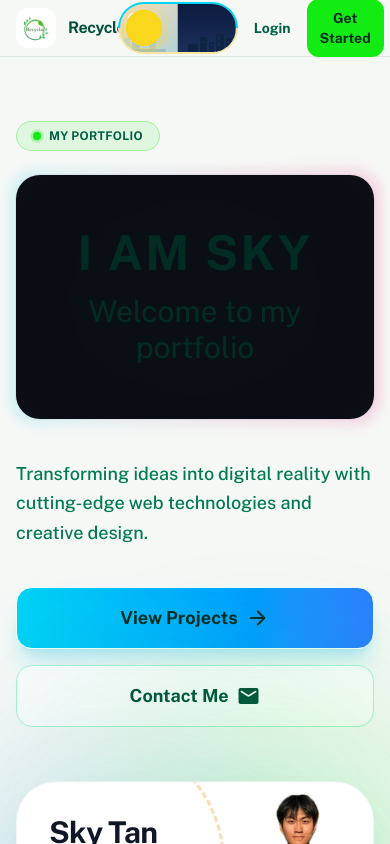
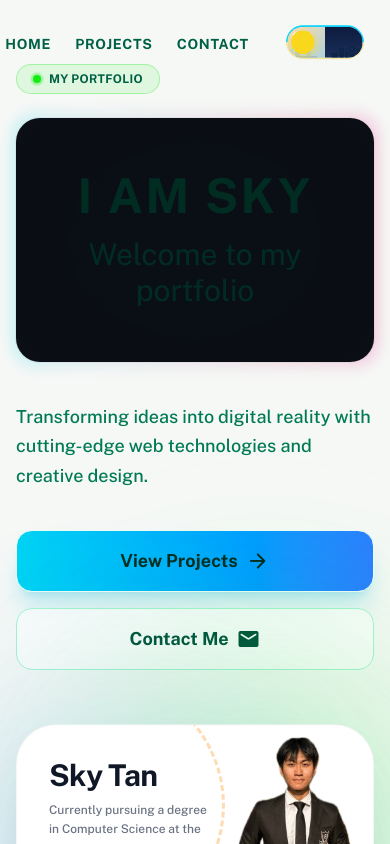
Before and after one commit to SKYTAN-050107/My-Portfolio, a React (Vite) app in the folder frontend/: page / in a window 390 px wide. Shown: the top 844 px of the page. Built offline with nearby package versions, Linux system fonts and the light colour scheme.

Commit message:
ui: update navigation layout for improved accessibility and responsiveness

```diff
--- a/frontend/src/pages/LandingPage.jsx
+++ b/frontend/src/pages/LandingPage.jsx
@@ -93,63 +93,36 @@ const LandingPage = () => {
 
   return (
     <div className="font-display bg-background-light dark:bg-emerald-950 text-emerald-950 dark:text-emerald-50 selection:bg-primary/30 overflow-hidden transition-colors duration-500">
-      {/* Navigation */}
-      <nav className="sticky top-0 z-50 bg-background-light/90 dark:bg-emerald-950/90 backdrop-blur-xl border-b border-emerald-900/10 dark:border-white/10 transition-colors duration-500">
+      {/* Navigation - Borderless and Center Aligned */}
+      <nav className="absolute top-4 sm:top-6 w-full z-50 transition-colors duration-500">
         <div className="max-w-7xl mx-auto px-4 sm:px-6 lg:px-8">
-          <div className="flex justify-between h-14 sm:h-20 items-center">
+          <div className="flex justify-center h-14 sm:h-20 items-center">
             <motion.div
-              initial={{ opacity: 0, x: -20 }}
-              animate={{ opacity: 1, x: 0 }}
-              className="flex items-center gap-3 group cursor-pointer"
-            >
-              <img
-                src="/logo.jpg"
-                alt="Logo"
-                className="w-10 h-10 sm:w-12 sm:h-12 object-contain rounded-xl transition-transform group-hover:scale-110"
-              />
-              <span className="text-base sm:text-xl font-bold tracking-tight text-emerald-900 dark:text-white group-hover:text-primary transition-colors duration-500">
-                Recycle<span className="text-primary">Now</span>
-              </span>
-            </motion.div>
-            <motion.div
-              initial={{ opacity: 0, y: -10 }}
+              initial={{ opacity: 0, y: -20 }}
               animate={{ opacity: 1, y: 0 }}
-              transition={{ delay: 0.1 }}
-              className="hidden md:flex items-center space-x-8"
+              className="flex items-center gap-6 sm:gap-10"
             >
               <a
                 href="#"
-                className="text-emerald-800 dark:text-emerald-100/70 hover:text-primary dark:hover:text-primary transition-colors duration-500 font-bold text-sm uppercase tracking-wider"
+                className="text-emerald-800 dark:text-emerald-100/70 hover:text-primary dark:hover:text-primary transition-colors duration-500 font-bold text-sm sm:text-base uppercase tracking-wider"
               >
-                Services
+                Home
               </a>
               <a
-                href="#"
-                className="text-emerald-800 dark:text-emerald-100/70 hover:text-primary dark:hover:text-primary transition-colors duration-500 font-bold text-sm uppercase tracking-wider"
+                href="#projects"
+                className="text-emerald-800 dark:text-emerald-100/70 hover:text-primary dark:hover:text-primary transition-colors duration-500 font-bold text-sm sm:text-base uppercase tracking-wider"
               >
-                Impact
+                Projects
               </a>
-            </motion.div>
-            <motion.div
-              initial={{ opacity: 0, x: 20 }}
-              animate={{ opacity: 1, x: 0 }}
-              className="flex items-center gap-4"
-            >
-              <DayNightToggle isDark={isDark} onToggle={toggleDarkMode} />
-              <button
-                onClick={() => navigate("/login")}
-                className="text-emerald-800 dark:text-emerald-200 font-bold hover:text-primary transition-colors duration-500 cursor-pointer text-sm sm:text-base"
+              <a
+                href="#contact"
+                className="text-emerald-800 dark:text-emerald-100/70 hover:text-primary dark:hover:text-primary transition-colors duration-500 font-bold text-sm sm:text-base uppercase tracking-wider"
               >
-                Login
-              </button>
-              <motion.button
-                whileHover={{ scale: 1.05 }}
-                whileTap={{ scale: 0.95 }}
-                onClick={() => navigate("/signup")}
-                className="bg-primary text-emerald-950 px-3 py-2 sm:px-6 sm:py-2.5 rounded-xl font-bold text-sm sm:text-base hover:shadow-lg hover:shadow-primary/40 transition-all cursor-pointer border border-primary/50"
-              >
-                Get Started
-              </motion.button>
+                Contact
+              </a>
+              <div className="transform scale-[0.65] origin-center -ml-2 sm:-ml-4">
+                <DayNightToggle isDark={isDark} onToggle={toggleDarkMode} />
+              </div>
             </motion.div>
           </div>
         </div>
```
